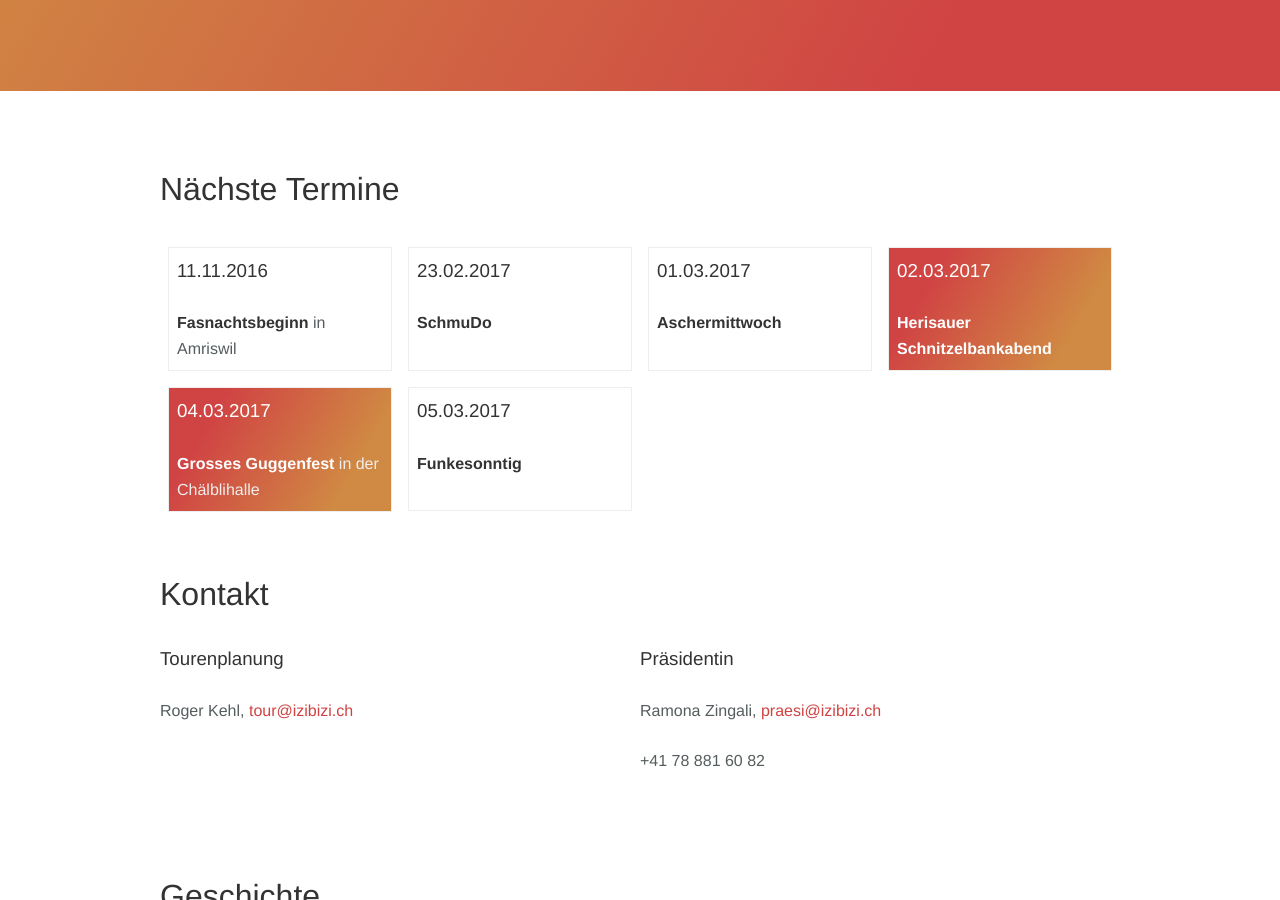
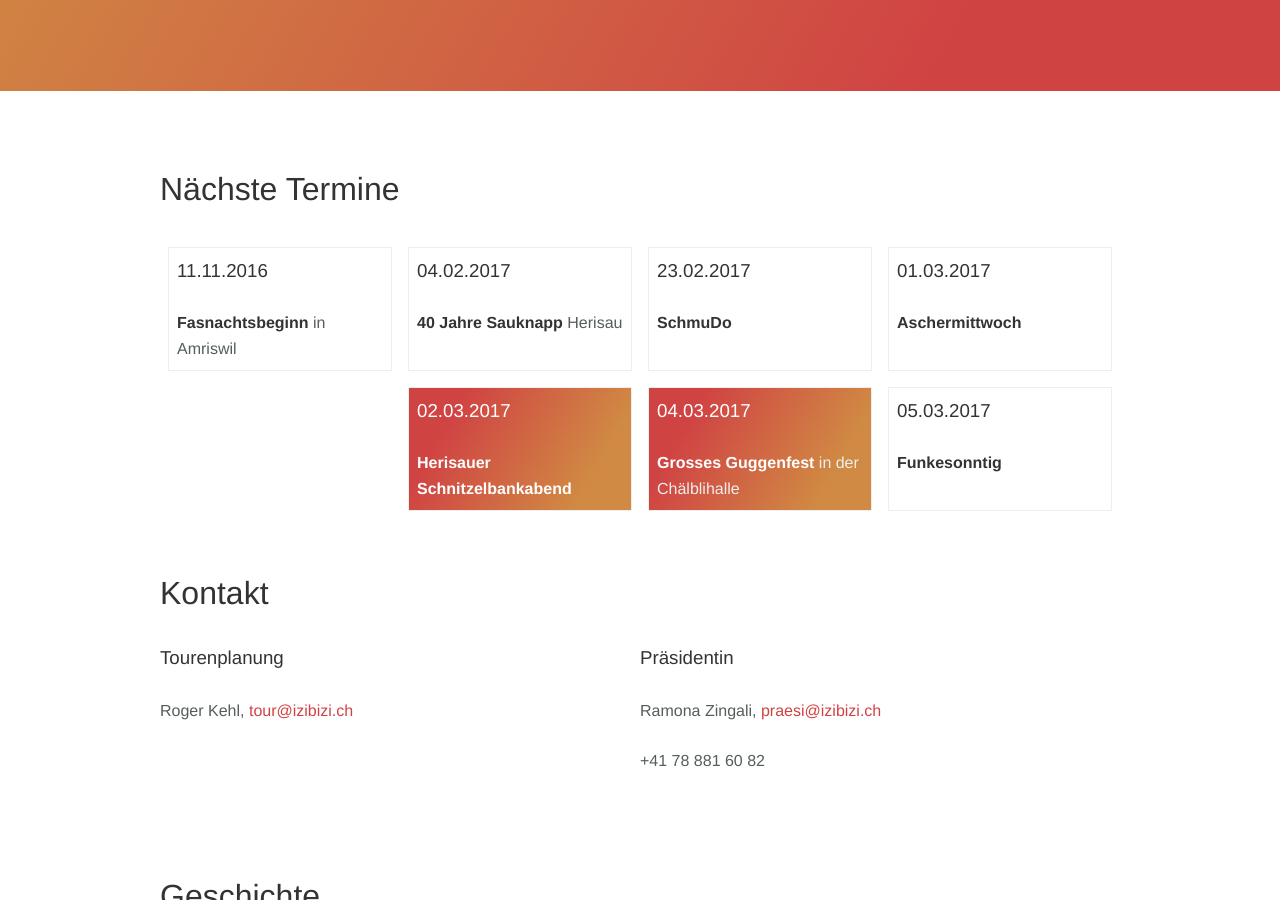
Before and after one commit to izibizi/izibizi.ch, a Jekyll site: the page built from index.html, in a window 1280 px wide and 900 px high, scrolled down 809 px. Built offline with Jekyll 4.4.1, drawn with Linux system fonts in a browser that asks for light colours.

Commit message:
added SK party

```diff
--- a/_data/termine.yml
+++ b/_data/termine.yml
@@ -1,6 +1,8 @@
 ---
 - datum: '11.11.2016'
   event: '**Fasnachtsbeginn** in Amriswil'
+- datum: '04.02.2017'
+  event: '**40 Jahre Sauknapp** Herisau'
 - datum: '23.02.2017'
   event: '**SchmuDo**'
 - datum: '01.03.2017'
```
